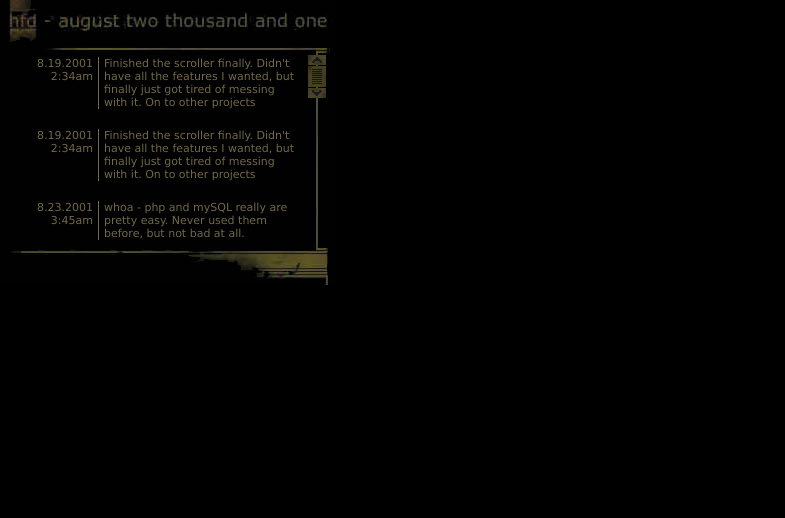
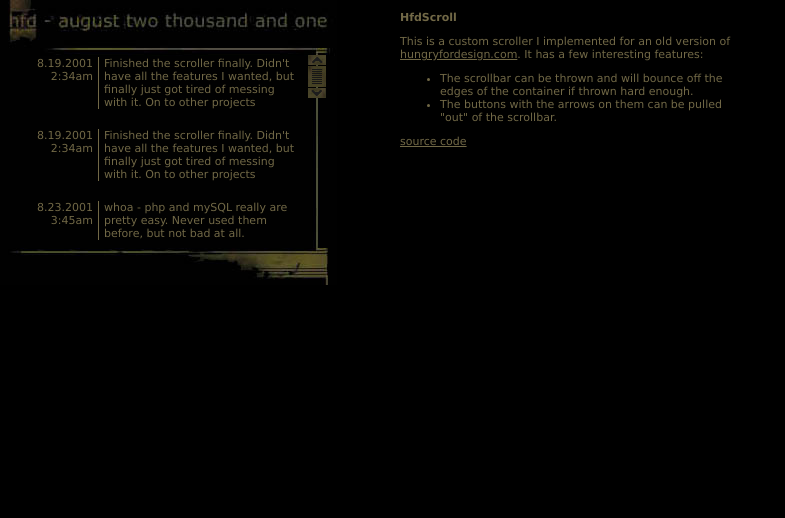
Before and after one commit to aboodman/hfdscroll, a plain HTML site: page index.html in a window 1280 px wide. Shown: the whole page, without its empty margins (0-785 px from the left). Drawn offline with Linux system fonts and the light colour scheme.

Commit message:
various things

```diff
--- a/hfd.css
+++ b/hfd.css
@@ -17,6 +17,10 @@ body {
 	font-family:verdana, arial, sans-serif;
 }
 
+a {
+	color:#716846;
+}
+
 .entry .date {
 	text-align:right;
 }
--- a/index.html
+++ b/index.html
@@ -46,6 +46,21 @@ function adjustPane(percent) {
 </head>
 
 <body onload="init();">
+
+<div style="position:absolute; left:400px; width:55ex;">
+<p><b>HfdScroll</b>
+<p>This is a custom scroller I implemented for an old version of
+  <a href="http://www.hungryfordesign.com/">hungryfordesign.com</a>. It has
+  a few interesting features:
+
+<ul>
+  <li>The scrollbar can be thrown and will bounce off the edges of the container
+    if thrown hard enough.
+  <li>The buttons with the arrows on them can be pulled "out" of the scrollbar.
+</ul>
+
+<p><a href="https://github.com/aboodman/hfdscroll/">source code</a>
+</div>
 
 <div id="hfdContainer">
 	<div id="hfdContent">
```
Also changed, not shown: README.txt.
